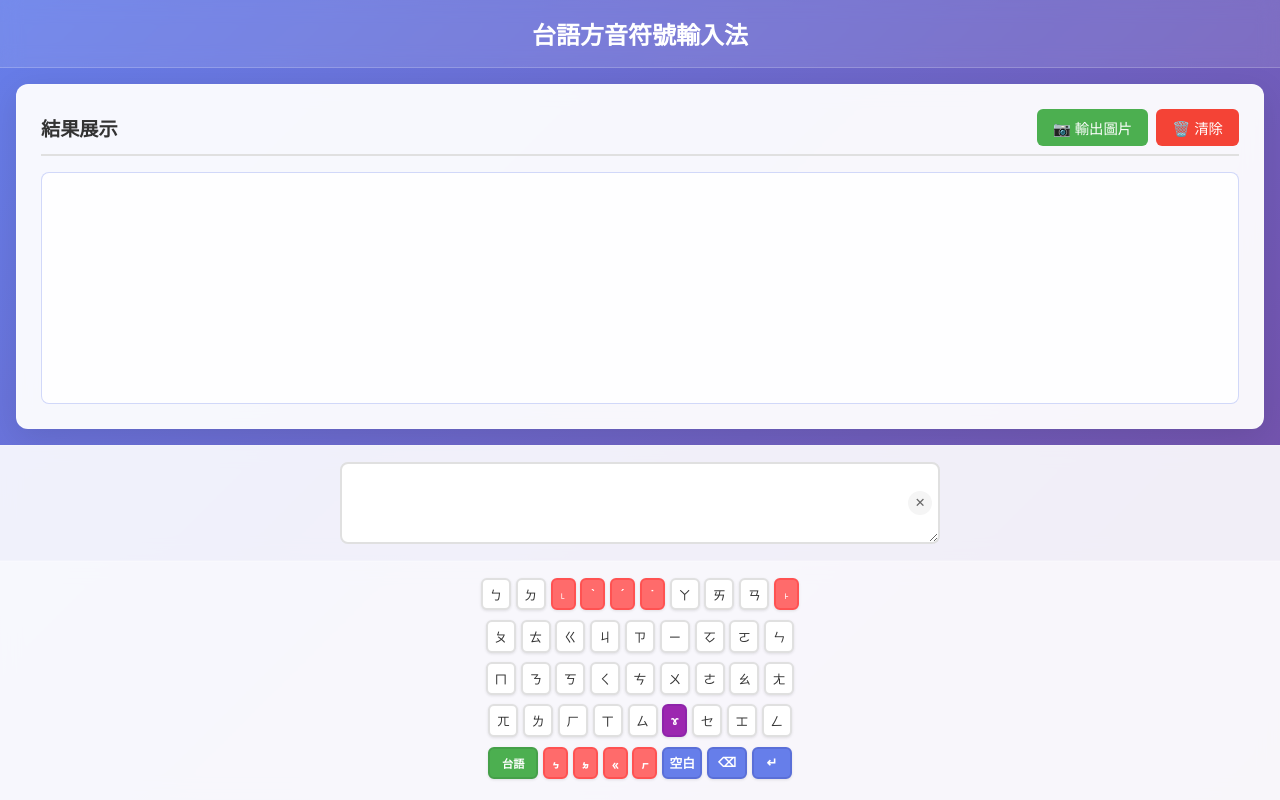
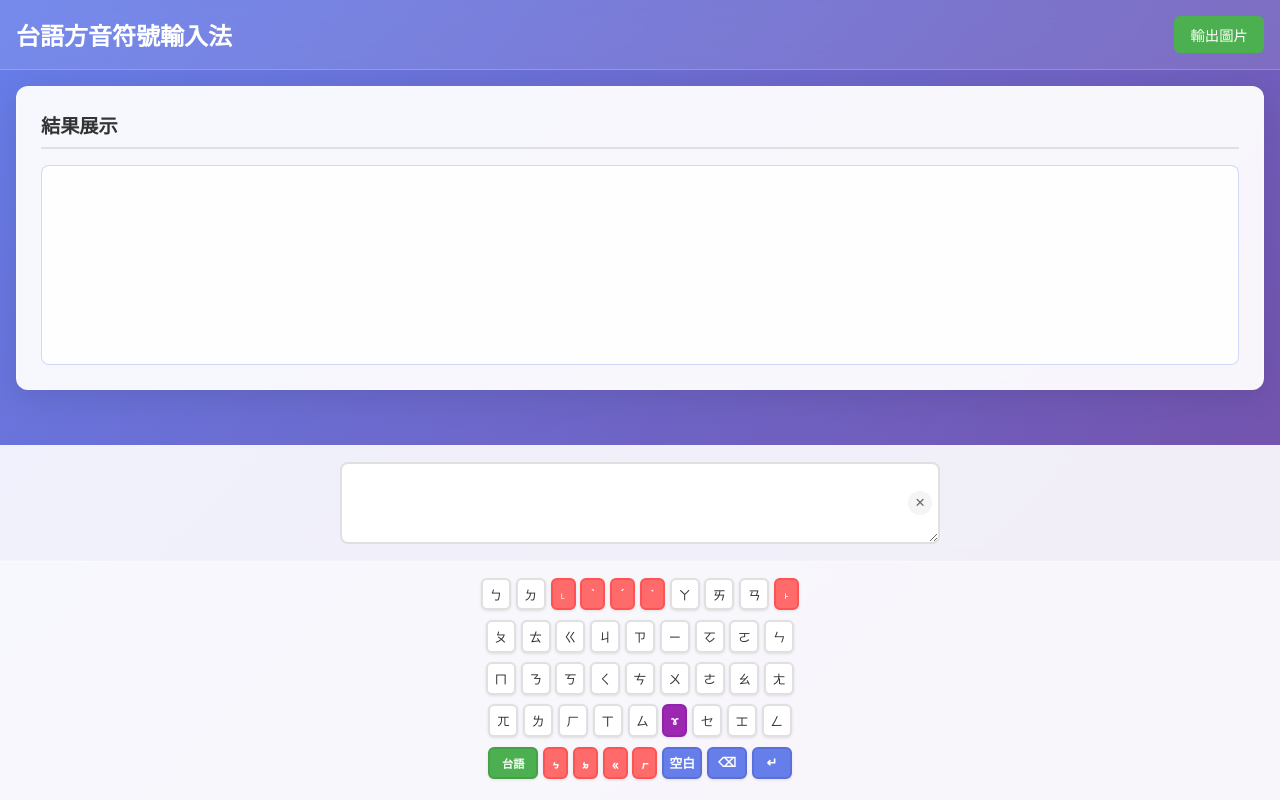
Before and after one commit to SherryYueChiu/HongImHuHoTyper, a Vue app: page / in a window 1280 px wide. Both pictures are taken after a click on the button "空白". Built offline with nearby package versions, Linux system fonts and the light colour scheme.

Commit message:
調整手機适配

```diff
--- a/src/App.vue
+++ b/src/App.vue
@@ -45,11 +45,103 @@ const handlePhoneticInput = (phonetic: string, data?: any) => {
   }
 }
 
-// 清除內容
-const clearContent = () => {
-  inputText.value = ''
-  resultText.value = ''
-  showResult.value = false
+// 輸出圖片功能
+const exportImage = () => {
+  const resultContainer = document.querySelector('.result-container')
+  if (!resultContainer) return
+
+  // 獲取容器的尺寸和位置
+  const containerRect = resultContainer.getBoundingClientRect()
+
+  // 創建 canvas
+  const canvas = document.createElement('canvas')
+  const ctx = canvas.getContext('2d')!
+
+  // 設定畫布大小，添加一些邊距
+  const padding = 40
+  canvas.width = containerRect.width + padding * 2
+  canvas.height = containerRect.height + padding * 2
+
+  // 獲取所有字符組元素
+  const characterGroups = resultContainer.querySelectorAll('.character-group')
+
+  characterGroups.forEach((group) => {
+    const groupRect = group.getBoundingClientRect()
+    const relativeX = groupRect.left - containerRect.left + padding
+    const relativeY = groupRect.top - containerRect.top + padding
+
+    // 繪製漢字
+    const chineseChar = group.querySelector('.chinese-char')
+    if (chineseChar) {
+      const charRect = chineseChar.getBoundingClientRect()
+      const charX = charRect.left - containerRect.left + padding
+      const charY = charRect.top - containerRect.top + padding
+
+      ctx.font = '36px "Microsoft JhengHei", "PingFang TC", sans-serif'
+      ctx.fillStyle = '#333'
+      ctx.textAlign = 'left'
+      ctx.textBaseline = 'top'
+      ctx.fillText(chineseChar.textContent || '', charX, charY + 36)
+    }
+
+    // 繪製注音符號
+    const phoneticSymbols = group.querySelectorAll('.phonetic-symbol')
+    phoneticSymbols.forEach((symbol) => {
+      const symbolRect = symbol.getBoundingClientRect()
+      const symbolX = symbolRect.left - containerRect.left + padding
+      const symbolY = symbolRect.top - containerRect.top + padding
+
+      ctx.font = '20px "Microsoft JhengHei", "PingFang TC", sans-serif'
+      ctx.fillStyle = '#333'
+      ctx.textAlign = 'left'
+      ctx.textBaseline = 'top'
+      ctx.fillText(symbol.textContent || '', symbolX, symbolY + 20)
+    })
+
+    // 繪製音調標註
+    const toneMarks = group.querySelectorAll('.tone-mark')
+    toneMarks.forEach((tone) => {
+      if (tone.classList.contains('transparent')) return
+
+      const toneRect = tone.getBoundingClientRect()
+      const toneX = toneRect.left - containerRect.left + padding
+      let toneY = toneRect.top - containerRect.top + padding
+
+      // 所有音調標記都向下調整
+      toneY += 4
+
+      // 調整以ㄧ結尾的音調標記位置
+      if (tone.classList.contains('yi-ending')) {
+        toneY += 8 // 對應 CSS 中的 translateY(1em) 約等於 16px
+      }
+
+      ctx.font = '14px "Microsoft JhengHei", "PingFang TC", sans-serif'
+      ctx.fillStyle = '#333'
+      ctx.textAlign = 'left'
+      ctx.textBaseline = 'top'
+      ctx.fillText(tone.textContent || '', toneX, toneY + 14)
+    })
+
+    // 繪製 plain text
+    const plainTextChar = group.querySelector('.plain-text-char')
+    if (plainTextChar) {
+      const textRect = plainTextChar.getBoundingClientRect()
+      const textX = textRect.left - containerRect.left + padding
+      const textY = textRect.top - containerRect.top + padding
+
+      ctx.font = '20px "Microsoft JhengHei", "PingFang TC", sans-serif'
+      ctx.fillStyle = '#333'
+      ctx.textAlign = 'left'
+      ctx.textBaseline = 'top'
+      ctx.fillText(plainTextChar.textContent || '', textX, textY + 20)
+    }
+  })
+
+  // 下載圖片
+  const link = document.createElement('a')
+  link.download = '台語方音符號.png'
+  link.href = canvas.toDataURL('image/png')
+  link.click()
 }
 </script>
 
@@ -58,6 +150,9 @@ const clearContent = () => {
     <!-- 標題 -->
     <header class="header">
       <h1>台語方音符號輸入法</h1>
+      <button v-if="inputText || showResult" @click="exportImage" class="export-btn">
+        輸出圖片
+      </button>
     </header>
 
     <!-- 上半部：結果展示區 -->
@@ -65,7 +160,6 @@ const clearContent = () => {
       <ResultDisplay
         :text="resultText"
         :show="showResult"
-        @clear="clearContent"
       />
     </main>
 
@@ -109,7 +203,9 @@ body {
   background: rgba(255, 255, 255, 0.1);
   backdrop-filter: blur(10px);
   padding: 1rem;
-  text-align: center;
+  display: flex;
+  justify-content: space-between;
+  align-items: center;
   border-bottom: 1px solid rgba(255, 255, 255, 0.2);
 }
 
@@ -120,6 +216,22 @@ body {
   font-weight: 600;
 }
 
+.export-btn {
+  padding: 0.5rem 1rem;
+  border: none;
+  border-radius: 6px;
+  cursor: pointer;
+  font-size: 0.9rem;
+  transition: all 0.2s ease;
+  background: #4CAF50;
+  color: white;
+}
+
+.export-btn:hover {
+  background: #45a049;
+  transform: translateY(-1px);
+}
+
 .main-content {
   flex: 1;
   padding: 1rem;
@@ -128,8 +240,19 @@ body {
 }
 
 @media (max-width: 768px) {
+  .header {
+    flex-direction: column;
+    gap: 1rem;
+    text-align: center;
+  }
+
   .header h1 {
     font-size: 1.2rem;
   }
+
+  .export-btn {
+    font-size: 0.8rem;
+    padding: 0.4rem 0.8rem;
+  }
 }
 </style>
--- a/src/components/ResultDisplay.vue
+++ b/src/components/ResultDisplay.vue
@@ -14,9 +14,7 @@ interface CharacterGroup {
 }
 
 const props = defineProps<Props>()
-const emit = defineEmits<{
-  clear: []
-}>()
+const emit = defineEmits<{}>()
 
 // 處理文字，將注音符號和音調組合在一起
 const processedText = computed((): CharacterGroup[] => {
@@ -161,110 +159,7 @@ const processedText = computed((): CharacterGroup[] => {
   return groups
 })
 
-// 輸出圖片功能
-const exportImage = () => {
-  const resultContainer = document.querySelector('.result-container')
-  if (!resultContainer) return
 
-  // 獲取容器的尺寸和位置
-  const containerRect = resultContainer.getBoundingClientRect()
-
-  // 創建 canvas
-  const canvas = document.createElement('canvas')
-  const ctx = canvas.getContext('2d')!
-
-  // 設定畫布大小，添加一些邊距
-  const padding = 40
-  canvas.width = containerRect.width + padding * 2
-  canvas.height = containerRect.height + padding * 2
-
-  // 設定透明背景（不填充背景色）
-
-  // 獲取所有字符組元素
-  const characterGroups = resultContainer.querySelectorAll('.character-group')
-
-  characterGroups.forEach((group) => {
-    const groupRect = group.getBoundingClientRect()
-    const relativeX = groupRect.left - containerRect.left + padding
-    const relativeY = groupRect.top - containerRect.top + padding
-
-    // 繪製漢字
-    const chineseChar = group.querySelector('.chinese-char')
-    if (chineseChar) {
-      const charRect = chineseChar.getBoundingClientRect()
-      const charX = charRect.left - containerRect.left + padding
-      const charY = charRect.top - containerRect.top + padding
-
-      ctx.font = '36px "Microsoft JhengHei", "PingFang TC", sans-serif'
-      ctx.fillStyle = '#333'
-      ctx.textAlign = 'left'
-      ctx.textBaseline = 'top'
-      ctx.fillText(chineseChar.textContent || '', charX, charY + 36)
-    }
-
-    // 繪製注音符號
-    const phoneticSymbols = group.querySelectorAll('.phonetic-symbol')
-    phoneticSymbols.forEach((symbol) => {
-      const symbolRect = symbol.getBoundingClientRect()
-      const symbolX = symbolRect.left - containerRect.left + padding
-      const symbolY = symbolRect.top - containerRect.top + padding
-
-      ctx.font = '20px "Microsoft JhengHei", "PingFang TC", sans-serif'
-      ctx.fillStyle = '#333'
-      ctx.textAlign = 'left'
-      ctx.textBaseline = 'top'
-      ctx.fillText(symbol.textContent || '', symbolX, symbolY + 20)
-    })
-
-    // 繪製音調標註
-    const toneMarks = group.querySelectorAll('.tone-mark')
-    toneMarks.forEach((tone) => {
-      if (tone.classList.contains('transparent')) return
-
-      const toneRect = tone.getBoundingClientRect()
-      const toneX = toneRect.left - containerRect.left + padding
-      let toneY = toneRect.top - containerRect.top + padding
-
-      // 所有音調標記都向下調整
-      toneY += 4
-
-      // 調整以ㄧ結尾的音調標記位置
-      if (tone.classList.contains('yi-ending')) {
-        toneY += 8 // 對應 CSS 中的 translateY(1em) 約等於 16px
-      }
-
-      ctx.font = '14px "Microsoft JhengHei", "PingFang TC", sans-serif'
-      ctx.fillStyle = '#333'
-      ctx.textAlign = 'left'
-      ctx.textBaseline = 'top'
-      ctx.fillText(tone.textContent || '', toneX, toneY + 14)
-    })
-
-    // 繪製 plain text
-    const plainTextChar = group.querySelector('.plain-text-char')
-    if (plainTextChar) {
-      const textRect = plainTextChar.getBoundingClientRect()
-      const textX = textRect.left - containerRect.left + padding
-      const textY = textRect.top - containerRect.top + padding
-
-      ctx.font = '20px "Microsoft JhengHei", "PingFang TC", sans-serif'
-      ctx.fillStyle = '#333'
-      ctx.textAlign = 'left'
-      ctx.textBaseline = 'top'
-      ctx.fillText(plainTextChar.textContent || '', textX, textY + 20)
-    }
-  })
-
-  // 下載圖片
-  const link = document.createElement('a')
-  link.download = '台語方音符號.png'
-  link.href = canvas.toDataURL('image/png')
-  link.click()
-}
-
-const clearContent = () => {
-  emit('clear')
-}
 </script>
 
 <template>
@@ -272,14 +167,6 @@ const clearContent = () => {
     <div v-if="show" class="result-container">
       <div class="result-header">
         <h3>結果展示</h3>
-        <div class="action-buttons">
-          <button @click="exportImage" class="export-btn">
-            📷 輸出圖片
-          </button>
-          <button @click="clearContent" class="clear-btn">
-            🗑️ 清除
-          </button>
-        </div>
       </div>
 
       <div class="result-content">
@@ -355,7 +242,6 @@ const clearContent = () => {
 
 <style scoped>
 .result-display {
-  height: 100%;
   display: flex;
   flex-direction: column;
 }
@@ -367,15 +253,12 @@ const clearContent = () => {
   box-shadow: 0 8px 32px rgba(0, 0, 0, 0.1);
   backdrop-filter: blur(10px);
   border: 1px solid rgba(255, 255, 255, 0.2);
-  height: 100%;
   display: flex;
   flex-direction: column;
+  overflow: visible;
 }
 
 .result-header {
-  display: flex;
-  justify-content: space-between;
-  align-items: center;
   margin-bottom: 1rem;
   padding-bottom: 0.5rem;
   border-bottom: 2px solid #e0e0e0;
@@ -387,44 +270,14 @@ const clearContent = () => {
   font-size: 1.2rem;
 }
 
-.action-buttons {
-  display: flex;
-  gap: 0.5rem;
-}
 
-.export-btn, .clear-btn {
-  padding: 0.5rem 1rem;
-  border: none;
-  border-radius: 6px;
-  cursor: pointer;
-  font-size: 0.9rem;
-  transition: all 0.2s ease;
-}
-
-.export-btn {
-  background: #4CAF50;
-  color: white;
-}
-
-.export-btn:hover {
-  background: #45a049;
-  transform: translateY(-1px);
-}
-
-.clear-btn {
-  background: #f44336;
-  color: white;
-}
-
-.clear-btn:hover {
-  background: #da190b;
-  transform: translateY(-1px);
-}
 
 .result-content {
   flex: 1;
   display: flex;
   flex-direction: column;
+  min-height: 0;
+  overflow: visible;
 }
 
 .vertical-display {
@@ -436,7 +289,7 @@ const clearContent = () => {
   min-height: 200px;
   display: flex;
   flex-wrap: wrap;
-  align-items: flex-start;
+  align-items: center;
   gap: .2em;
   overflow-y: auto;
   line-height: 1.5;
@@ -452,6 +305,7 @@ const clearContent = () => {
   justify-content: center;
   align-self: center;
   height: auto;
+  min-height: auto;
 }
 
 .character-group.plain-text {
@@ -565,29 +419,47 @@ const clearContent = () => {
 @media (max-width: 768px) {
   .result-container {
     padding: 1rem;
+    max-height: none;
+    overflow: visible;
   }
 
-  .result-header {
-    flex-direction: column;
-    gap: 1rem;
-    align-items: stretch;
+  .result-content {
+    overflow: visible;
   }
 
-  .action-buttons {
-    justify-content: center;
+  .vertical-display {
+    max-height: none;
+    overflow: visible;
+    min-height: 150px;
   }
+
 
   .horizontal-text {
     font-size: 1.2rem;
   }
 
-  .phonetic-symbol {
-    font-size: 1rem;
+  .character-group {
+    align-self: center;
+    height: auto;
+    min-height: auto;
+    margin: 0.1rem;
+    margin-right: 0.2em;
   }
 
   .phonetic-column {
-    min-height: 60px;
-    padding: 0.3rem;
+    min-height: auto;
+    padding: 0.2rem;
+    height: auto;
+  }
+
+  .chinese-char {
+    font-size: 1.3rem;
+    margin-bottom: 0.2rem;
+  }
+
+  .phonetic-symbol {
+    font-size: 0.9rem;
+    margin: 0;
   }
 }
 </style>
```
